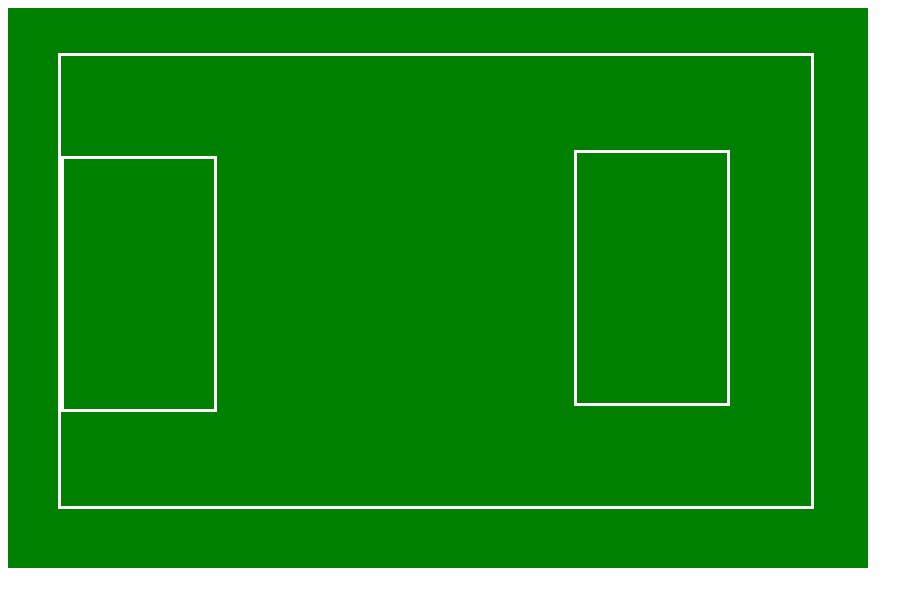
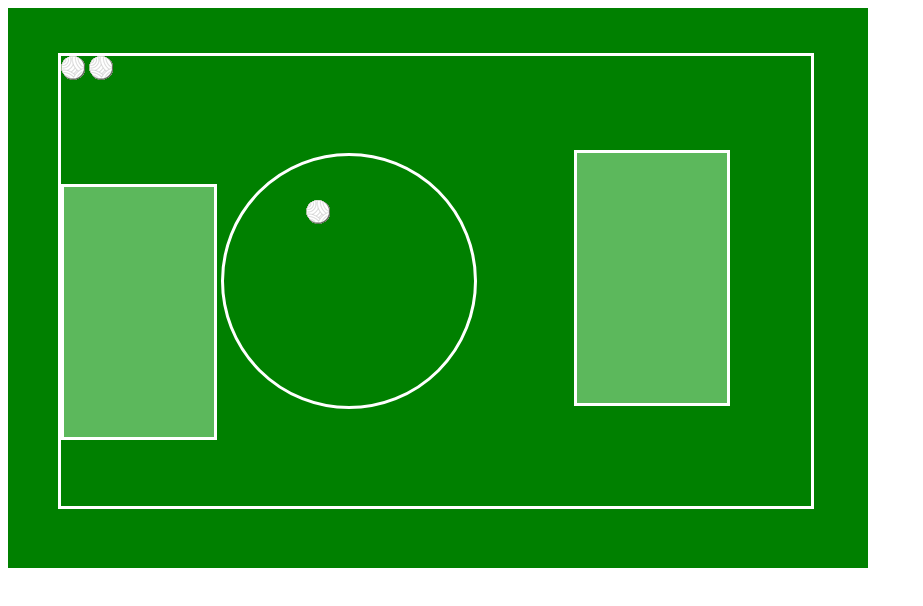
Before and after one commit to rodriguezadriana/cancha, a plain HTML site: page index.html in a window 1280 px wide. Shown: the whole page, without its empty margins (0-923 px from the left). Drawn offline with Linux system fonts and the light colour scheme.

Commit message:
cancha completa

```diff
--- a/index.html
+++ b/index.html
@@ -14,6 +14,9 @@
 		<!-- Inserta tu código aqui -->
 		<div class="verde">
 		    <div class="interior">
+		        <img src="img/bola.png" class="boli1">
+		        <img src="img/bola.png" class="boli2">
+		        <img src="img/bola.png" class="boli3">
 			       <div class="interior1">
 			       <div class="interior2">
 			       <div class="circulo">
--- a/main.css
+++ b/main.css
@@ -21,6 +21,7 @@
     width: 150px;
     height: 250px;
     margin-top: 100px;
+    background: #5cb85c;
 
 
  }
@@ -34,12 +35,37 @@
     position: absolute;
     right: 550px;
     top: 150px;
+    background: #5cb85c;
 
 
  }
+
  .circulo
  {
 
-	border-radius: 25px solid #ffffff;
-	background-color: red;
- }
+	  width: 250px;
+     height: 250px;
+     -moz-border-radius: 50%;
+     -webkit-border-radius: 50%;
+     border-radius: 50%;
+
+     border: 3px solid #ffffff;
+    position: absolute;
+    right: 250px;
+}
+
+.boli1{
+
+    right: 750px;
+    top: 300px;
+}
+.boli2{
+	position: absolute;
+    right: 950px;
+    top: 200px;
+}
+.boli3{
+
+    right: 1000px;
+    top: 300px;
+}
```
Lines whose indentation alone changed are shown as unchanged.
